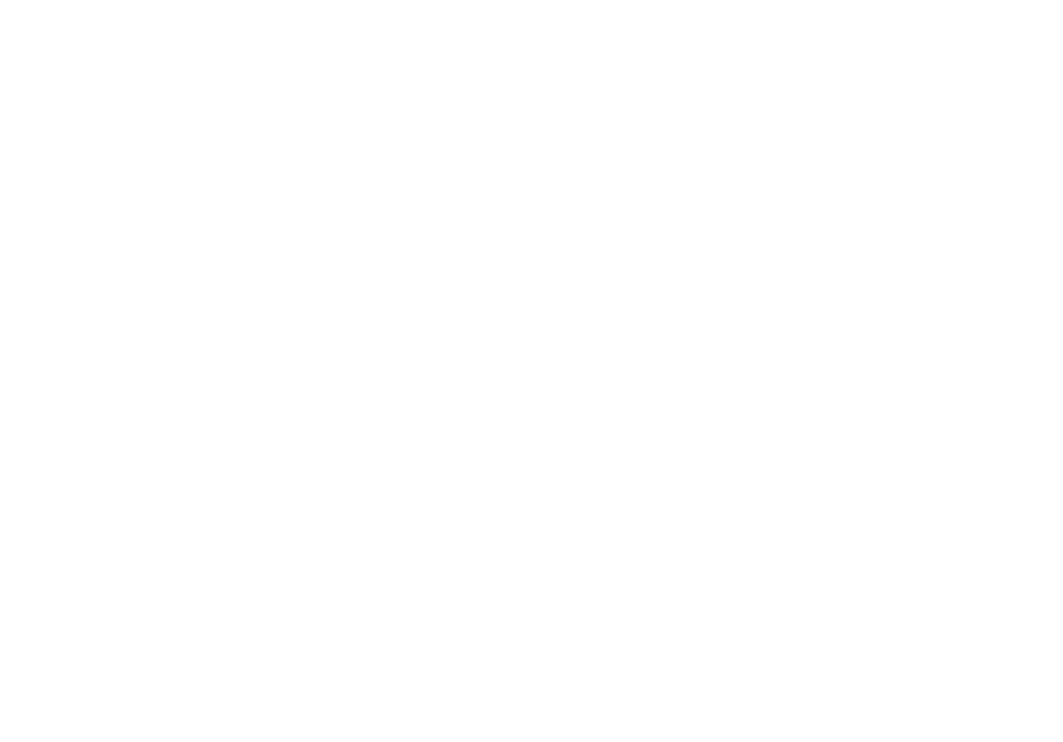
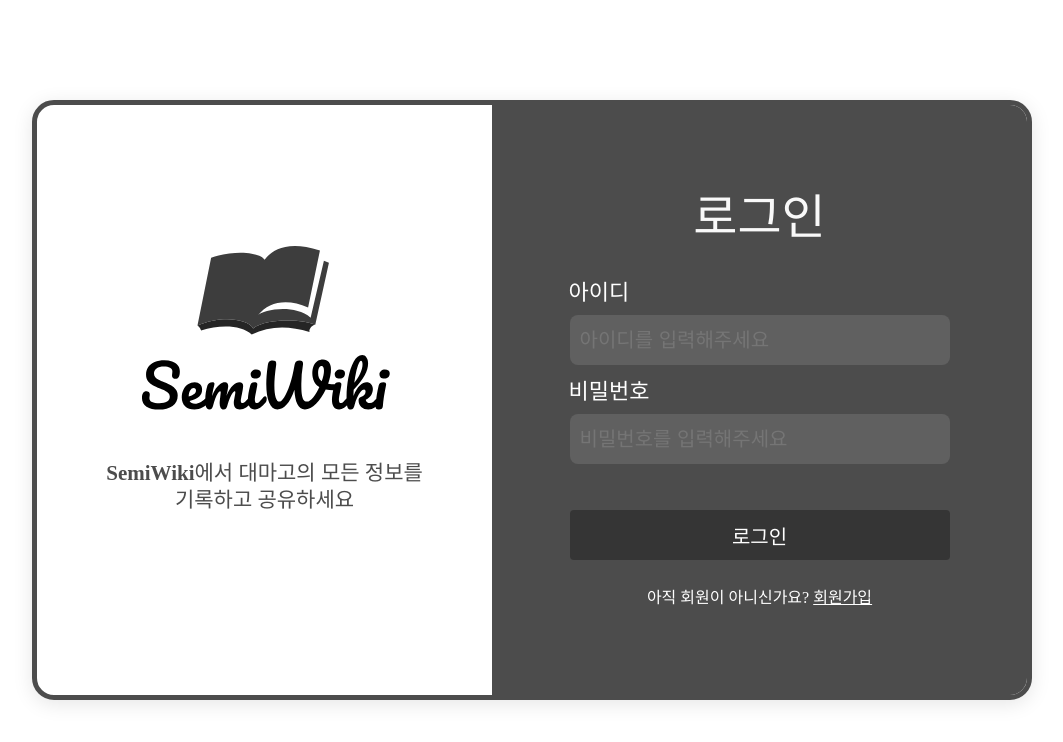
Before and after one commit to dmsSeason11/Semi-Wiki_Frontend, a React (Vite) app: page /login in a window 1280 px wide. Before the commit this address had no page. Shown: the top 742 px of the page, without its empty margins (108-1171 px from the left). Built offline with nearby package versions, Linux system fonts and the light colour scheme.

Commit message:
로그인 페이지 퍼블리싱 및 라우터에 login 추가
로그인 페이지 퍼블리싱 및 라우터에 login 추가

```diff
--- a/src/App.jsx
+++ b/src/App.jsx
@@ -1,6 +1,7 @@
 import { Routes, Route } from "react-router-dom";
 import { createGlobalStyle } from "styled-components";
 import Board from "./pages/Board/board";
+import Login from "./pages/Login/login";
 
 const GlobalStyle = createGlobalStyle`
   * {
@@ -14,6 +15,7 @@
       <GlobalStyle />
       <Routes>
         <Route path="/" element={<Board />} />
+        <Route path="/login" element={<Login />} />
       </Routes>
     </>
   );
--- /dev/null
+++ b/src/pages/Login/login.jsx
@@ -0,0 +1,48 @@
+import "../../styles/reset.css";
+import LogoImage from "../../assets/logo/logo_vertical.svg";
+import {
+  Container,
+  Loginarea,
+  Left_area,
+  Logo,
+  Slogan,
+  LoginDiv,
+  Logintitle,
+  Inputtext,
+  Input,
+  Button,
+  SubText,
+  LinkText
+} from "./login.styles";
+
+function Login() {
+  return (
+    <Container>
+      <Loginarea>
+        <Left_area>
+          <Logo src={LogoImage} alt="로고" />
+          <Slogan>
+            <strong>SemiWiki</strong>에서 대마고의 모든 정보를
+          </Slogan>
+          <Slogan>기록하고 공유하세요</Slogan>
+        </Left_area>
+
+        <LoginDiv>
+          <Logintitle>로그인</Logintitle>
+          <form>
+            <Inputtext>아이디</Inputtext>
+            <Input type="text" placeholder="아이디를 입력해주세요" />
+            <Inputtext>비밀번호</Inputtext>
+            <Input type="password" placeholder="비밀번호를 입력해주세요" />
+            <Button type="submit">로그인</Button>
+          </form>
+          <SubText>
+            아직 회원이 아니신가요? <LinkText href="#">회원가입</LinkText>
+          </SubText>
+        </LoginDiv>
+      </Loginarea>
+    </Container>
+  );
+}
+
+export default Login;
--- /dev/null
+++ b/src/pages/Login/login.styles.js
@@ -0,0 +1,119 @@
+import styled from "styled-components";
+
+export const Container = styled.div`
+  display: flex;
+  justify-content: center;
+  align-items: center;
+  height: 100vh;
+  background-color: white;
+`;
+
+export const Loginarea = styled.div`
+  display: flex;
+  width: 1000px;
+  height: 600px;
+  border-radius: 22px;
+  overflow: hidden;
+  box-shadow: 0 4px 20px rgba(0, 0, 0, 0.1);
+  border: 5px solid #4c4c4c;
+`;
+
+export const Left_area = styled.div`
+  flex: 1;
+  box-sizing: border-box;
+  background-color: f9f9f9;
+  display: flex;
+  flex-direction: column;
+  align-items: center;
+  justify-content: center;
+  padding-bottom: 40px;
+`;
+
+export const Logo = styled.img`
+  width: 250px;
+  margin-bottom: 25px;
+`;
+
+export const Slogan = styled.p`
+  font-size: 21px;
+  color: #4c4c4c;
+  margin: 3px 0;
+  text-align: center;
+
+  strong {
+    font-weight: bold;
+  }
+`;
+
+export const LoginDiv = styled.div`
+  flex: 1;
+  background-color: #4c4c4c;
+  display: flex;
+  flex-direction: column;
+  justify-content: center;
+  align-items: center;
+  padding: 40px;
+
+  form {
+    width: 100%;
+    display: flex;
+    flex-direction: column;
+    align-items: center;
+  }
+`;
+
+export const Logintitle = styled.h2`
+  color: #f9f9f9;
+  font-size: 48px;
+  margin-bottom: 30px;
+  font-weight: 500;
+`;
+
+export const Inputtext = styled.label`
+  color: white;
+  font-size: 22px;
+  margin: 10px 0 5px;
+  width: 84%;
+  display: block;
+`;
+
+export const Input = styled.input`
+  width: 380px;
+  height: 50px;
+  padding: 10px;
+  margin: 6px 0;
+  border-radius: 8px;
+  background-color: #606060;
+  border: none;
+  outline: none;
+  font-size: 20px;
+  font-weight: 500;
+`;
+
+export const Button = styled.button`
+  width: 380px;
+  height: 50px;
+  margin-top: 40px;
+  background-color: #353535;
+  color: white;
+  border: none;
+  border-radius: 4px;
+  font-size: 20px;
+  cursor: pointer;
+
+  &:hover {
+    background-color: #222;
+  }
+`;
+
+export const SubText = styled.p`
+  color: white;
+  font-size: 16px;
+  margin-top: 30px;
+`;
+
+export const LinkText = styled.a`
+  color: white;
+  text-decoration: underline;
+  cursor: pointer;
+`;
```
